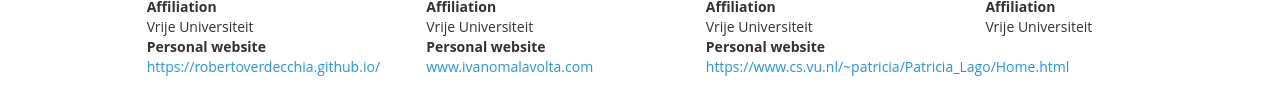
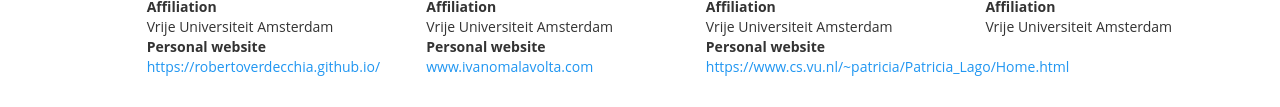
Before and after one commit to androidarchitectureguidelines/androidarchitectureguidelines.github.io, a plain HTML site: page credits/index.html in a window 1280 px wide. Shown: the part 375-482 px from the top of the page. Drawn offline with Linux system fonts and the light colour scheme.

Commit message:
Update credits with correct names of affiliations

```diff
--- a/credits/index.html
+++ b/credits/index.html
@@ -98,7 +98,7 @@
             </figure>
             <b>Affiliation</b>
             <ul>
-              <li>Vrije Universiteit </li>
+              <li>Vrije Universiteit Amsterdam</li>
             </ul>
             <b>Personal website</b>
             <ul>
@@ -112,7 +112,7 @@
             </figure>
             <b>Affiliation</b>
             <ul>
-              <li>Vrije Universiteit </li>
+              <li>Vrije Universiteit Amsterdam</li>
             </ul>
             <b>Personal website</b>
             <ul>
@@ -126,7 +126,7 @@
             </figure>
             <b>Affiliation</b>
             <ul>
-              <li>Vrije Universiteit </li>
+              <li>Vrije Universiteit Amsterdam</li>
             </ul>
             <b>Personal website</b>
             <ul>
@@ -140,7 +140,7 @@
             </figure>
             <b>Affiliation</b>
             <ul>
-              <li>Vrije Universiteit </li>
+              <li>Vrije Universiteit Amsterdam</li>
             </ul>
           </div>
         </div>
```
